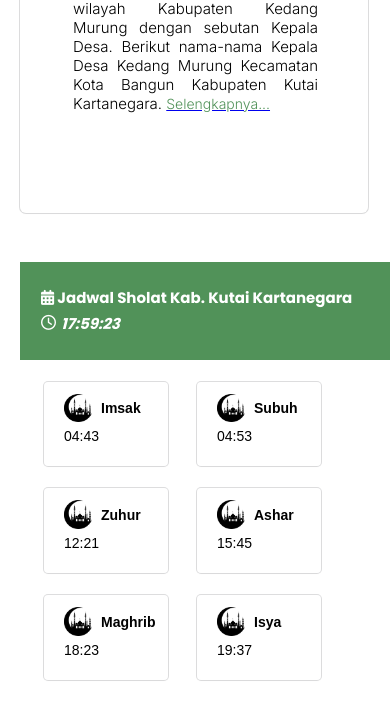
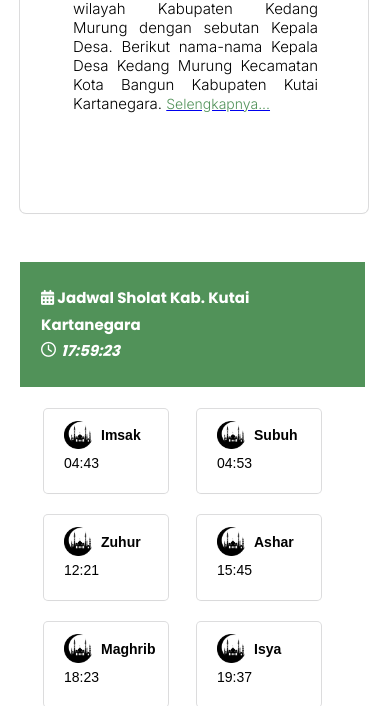
Before and after one commit to Adhanslv/KedangMurung, a PHP site: page / in a window 390 px wide. Shown: the part 1259-1965 px from the top of the page. Run offline with PHP 8.4, Linux system fonts and the light colour scheme; some libraries are stand-ins or nearby versions.

Commit message:
Updates 4022w

```diff
--- a/css/style.css
+++ b/css/style.css
@@ -973,7 +973,7 @@ textarea {
   .cardPray {
     margin-top: -48px;
     margin-left: -116px;
-    width: 147%;
+    width: 136%;
   }
 
   .cardBody {
```
